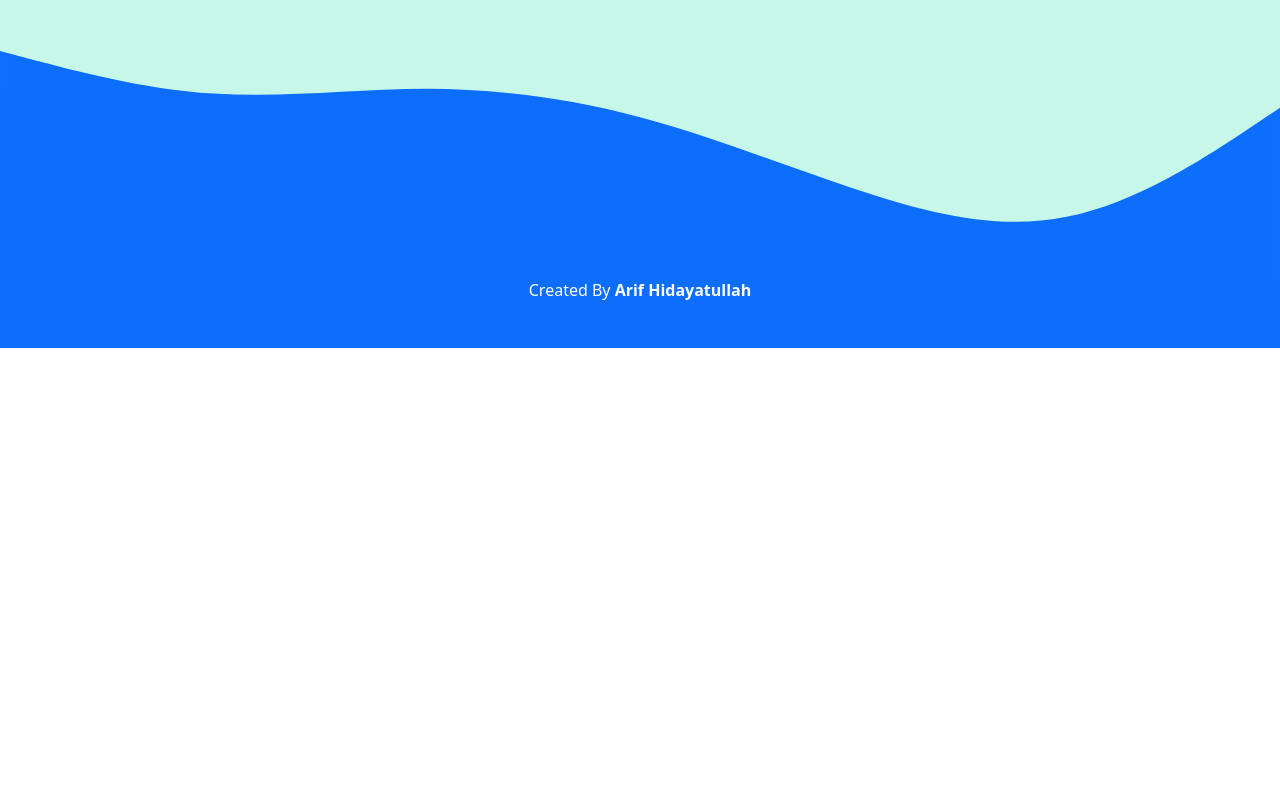
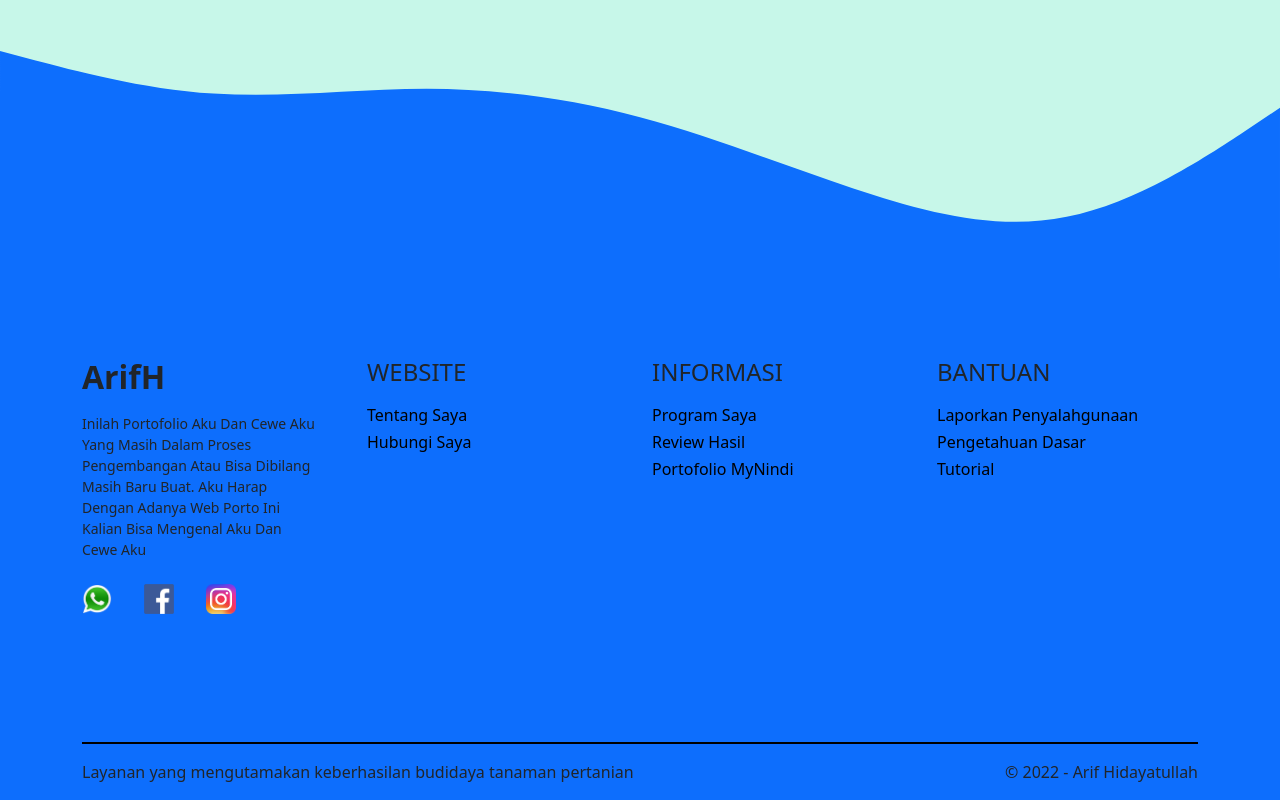
Before and after one commit to Ariph-off/portofolio, a plain HTML site: page index.html in a window 1280 px wide. Shown: the part 3377-4177 px from the top of the page. Before the commit the page ends 3725 px from the top, so only its background shows below. Drawn offline with nearby package versions, Linux system fonts and the light colour scheme.

Commit message:
update file

```diff
--- a/index.html
+++ b/index.html
@@ -54,7 +54,9 @@
               <ul class="dropdown-menu" aria-labelledby="navbarDropdown">
                 <li><a class="dropdown-item" href="#galeri">Galeri Saya</a></li>
                 <li>
-                  <a class="dropdown-item" href="index2.html">Tentang MyNindi | Galeri</a>
+                  <a class="dropdown-item" href="index2.html"
+                    >Tentang MyNindi | Galeri</a
+                  >
                 </li>
               </ul>
             </li>
@@ -203,9 +205,65 @@
         ></path>
       </svg>
     </section>
-    <footer class="bg-primary text-white text-center" style="padding-bottom: 30px;">
-      <p>Created By <b>Arif Hidayatullah</b></p>
+    <div class="footer bg-primary">
+      <footer>
+        <div class="container">
+          <div class="row row-sub-footer">
+            <div class="col-12 col-md-6 col-lg-3">
+              <div class="wrapper-col-1 mb-5">
+                <h1>ArifH</h1>
+                <p class="mb-4">
+                  Inilah Portofolio aku dan cewe aku yang masih dalam proses
+                  pengembangan atau bisa dibilang masih baru buat. Aku harap
+                  dengan adanya web Porto ini kalian bisa mengenal aku dan cewe
+                  aku
+                </p>
+                <div class="wrapper-icon d-flex">
+                  <a href="https://web.whatsapp.com"
+                    ><img src="img/wa.png" class="" alt="wa"
+                  /></a>
+                  <a href="https://www.facebook.com/arif.hidayatullah.589100"
+                    ><img src="img/fb.png" alt="fb"
+                  /></a>
+                  <a href="https://www.instagram.com/arif_hii/?hl=id"
+                    ><img src="img/ig.png" alt="ig"
+                  /></a>
+                </div>
+              </div>
+            </div>
+            <div class="col-12 col-md-6 col-lg-3">
+              <div class="wrapper-col-2 mb-5">
+                <h1>WEBSITE</h1>
+                <a href="">Tentang saya</a>
+                <a href="">Hubungi saya</a>
+              </div>
+            </div>
+            <div class="col-12 col-md-6 col-lg-3">
+              <div class="wrapper-col-3 mb-5">
+                <h1>INFORMASI</h1>
+                <a href="">Program saya</a>
+                <a href="">Review hasil</a>
+                <a href="index2.html">Portofolio MyNindi</a>
+              </div>
+            </div>
+            <div class="col-12 col-md-6 col-lg-3">
+              <div class="wrapper-col-4 mb-5">
+                <h1>BANTUAN</h1>
+                <a href="">Laporkan Penyalahgunaan</a>
+                <a href="">Pengetahuan dasar</a>
+                <a href="">Tutorial</a>
+              </div>
+            </div>
+          </div>
+          <div class="last-footer d-flex justify-content-between">
+            <div class="copyright">
+              Layanan yang mengutamakan keberhasilan budidaya tanaman pertanian
+            </div>
+            <div class="harga-terjangkau">&copy; 2022 - Arif Hidayatullah</div>
+          </div>
+        </div>
       </footer>
+    </div>
   </body>
   <script
     src="https://cdn.jsdelivr.net/npm/bootstrap@5.0.2/dist/js/bootstrap.bundle.min.js"
--- a/style.css
+++ b/style.css
@@ -29,6 +29,92 @@
     background-color: #c7f7e9;
     margin: auto;
 }
-.footer{
-    margin: 0;
+
+.row-sub-footer{
+    padding: 5rem 0px;
 }
+
+.wrapper-col-1 h1{
+    font-weight: 600;
+    font-size: 2rem;
+    margin-bottom: 1rem;
+
+}
+.wrapper-col-1 p{
+    font-size: 14px;
+    width: 90%;
+    text-transform: capitalize;
+}
+.wrapper-icon img{
+    width: 30px;
+    margin-right: 2rem;
+}
+
+.wrapper-col-2{
+    display: flex;
+    flex-direction: column;
+}
+.wrapper-col-2 h1{
+    font-size: 1.5rem;
+    margin-bottom: 1rem;
+}
+.wrapper-col-2 a{
+    font-size: 16px;
+    color: black;
+    text-decoration: none;
+    margin-bottom: 0.2rem;
+    text-transform: capitalize;
+}
+
+.wrapper-col-3{
+    display: flex;
+    flex-direction: column;
+}
+.wrapper-col-3 h1{
+    font-size: 1.5rem;
+    margin-bottom: 1rem;
+}
+.wrapper-col-3 a{
+    font-size: 16px;
+    color: black;
+    text-decoration: none;
+    margin-bottom: 0.2rem;
+    text-transform: capitalize;
+}
+
+.wrapper-col-4{
+    display: flex;
+    flex-direction: column;
+}
+.wrapper-col-4 h1{
+    font-size: 1.5rem;
+    margin-bottom: 1rem;
+}
+.wrapper-col-4 a{
+    font-size: 16px;
+    color: black;
+    text-decoration: none;
+    margin-bottom: 0.2rem;
+    text-transform: capitalize;
+}
+
+.last-footer{
+    padding: 1rem 0;
+    border-top: 2px solid black;
+
+@media screen and (max-width:600px){
+    .footer{
+        margin-top: 5rem;
+    }
+    .last-footer{
+        text-align: center;
+        flex-direction: column;
+    }
+    .copyright{
+        font-size: 3px;
+        margin-bottom: 1rem;
+    }
+    .harga-terjangkau{
+        font-size: 12px;
+    }
+}
```
Also changed, not shown: img/fb.png (added), img/ig.png (added), img/wa.png (added). Lines whose indentation alone changed are shown as unchanged.
